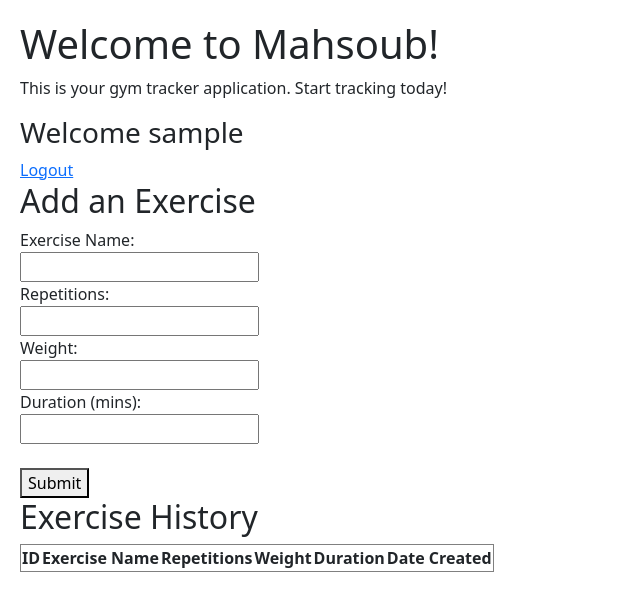
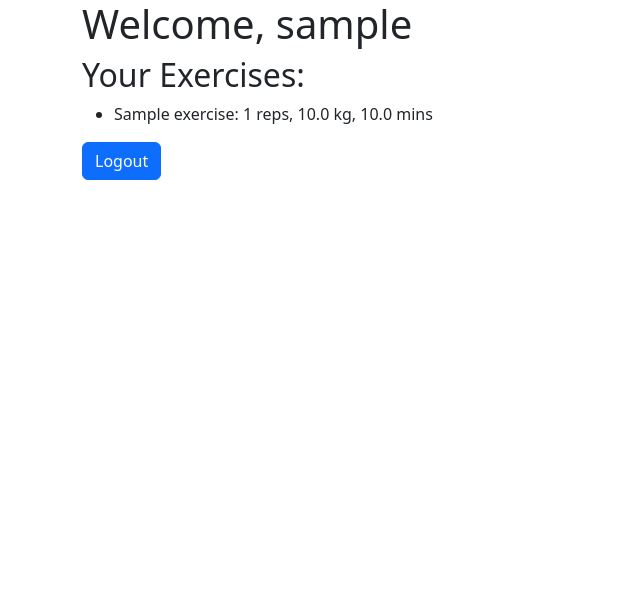
Before and after one commit to mohammadelkhiat/mahsoub, a Flask app: page / in a window 1280 px wide. Shown: the top 611 px of the page, without its empty margins (0-640 px from the left). Run offline with Flask 3, Linux system fonts and the light colour scheme; a user stored in the database is signed in; tables that the repository leaves empty hold one stand-in row (values such as "Sample post"); lists and menus that the app fills with data are empty.

Commit message:
reformating all codes to be structuerd in a good way

```diff
--- a/app.py
+++ b/app.py
@@ -1,128 +1,92 @@
-from flask import Flask, render_template
+from flask import Flask, render_template, redirect, url_for, request, flash, jsonify
 from flask_sqlalchemy import SQLAlchemy
+from flask_login import LoginManager, UserMixin, login_user, logout_user, login_required, current_user
+import datetime
 
 app = Flask(__name__)
-
-# Database Configuration
+app.config['SECRET_KEY'] = 'your_secret_key_here'
 app.config['SQLALCHEMY_DATABASE_URI'] = 'sqlite:///mahsoub.db'
 app.config['SQLALCHEMY_TRACK_MODIFICATIONS'] = False
 
-# Initialize the database
-db = SQLAlchemy(app)
-
-@app.route('/')
-def home():
-    return render_template('index.html')
-
-if __name__ == '__main__':
-    app.run(debug=True)
-
-from flask import request, jsonify
-
-@app.route('/add-exercise', methods=['POST'])
-def add_exercise():
-    data = request.json
-    exercise = Exercise(
-        name=data['name'],
-        repetitions=data['repetitions'],
-        weight=data.get('weight'),
-        duration=data.get('duration')
-    )
-    db.session.add(exercise)
-    db.session.commit()
-    return jsonify({'message': 'Exercise added!'}), 201
-
-@app.route('/exercises', methods=['GET'])
-def get_exercises():
-    # Query all exercise records from the database
-    exercises = Exercise.query.all()
-    # Transform the data into a list of dictionaries for easy JSON conversion
-    exercises_data = [
-        {
-            'id': exercise.id,
-            'name': exercise.name,
-            'repetitions': exercise.repetitions,
-            'weight': exercise.weight,
-            'duration': exercise.duration,
-            'created_at': exercise.created_at
-        }
-        for exercise in exercises
-    ]
-    return jsonify(exercises_data)
-
-@app.route('/edit-exercise/<int:id>', methods=['PUT'])
-def edit_exercise(id):
-    exercise = Exercise.query.get(id)
-    if not exercise:
-        return jsonify({'error': 'Exercise not found'}), 404
-
-    data = request.json
-    exercise.name = data.get('name', exercise.name)
-    exercise.repetitions = data.get('repetitions', exercise.repetitions)
-    exercise.weight = data.get('weight', exercise.weight)
-    exercise.duration = data.get('duration', exercise.duration)
-
-    db.session.commit()
-    return jsonify({'message': 'Exercise updated!'})
-
-from flask import Flask, render_template, redirect, url_for, request, flash, session
-from flask_sqlalchemy import SQLAlchemy
-from flask_login import LoginManager, UserMixin, login_user, logout_user, login_required, current_user
-
-app = Flask(__name__)
-app.secret_key = 'supersecretkey'
-app.config['SQLALCHEMY_DATABASE_URI'] = 'sqlite:///users.db'
 db = SQLAlchemy(app)
 login_manager = LoginManager(app)
-login_manager.login_view = "login"  # Redirects to login page if not logged in
+login_manager.login_view = 'login'
 
 class User(UserMixin, db.Model):
     id = db.Column(db.Integer, primary_key=True)
-    username = db.Column(db.String(150), unique=True, nullable=False)
-    password = db.Column(db.String(150), nullable=False)
+    username = db.Column(db.String(100), unique=True, nullable=False)
+    password = db.Column(db.String(100), nullable=False)
+
+class Exercise(db.Model):
+    id = db.Column(db.Integer, primary_key=True)
+    user_id = db.Column(db.Integer, db.ForeignKey('user.id'), nullable=False)
+    name = db.Column(db.String(100), nullable=False)
+    repetitions = db.Column(db.Integer, nullable=False)
+    weight = db.Column(db.Float, nullable=True)
+    duration = db.Column(db.Float, nullable=True)
+    created_at = db.Column(db.DateTime, default=datetime.datetime.utcnow)
 
 @login_manager.user_loader
 def load_user(user_id):
     return User.query.get(int(user_id))
 
+@app.route('/')
+@login_required
+def index():
+    exercises = Exercise.query.filter_by(user_id=current_user.id).all()
+    return render_template('index.html', exercises=exercises)
+
+@app.route('/add-exercise', methods=['POST'])
+@login_required
+def add_exercise():
+    if request.method == 'POST':
+        new_exercise = Exercise(
+            name=request.form['name'],
+            repetitions=request.form['repetitions'],
+            weight=request.form['weight'],
+            duration=request.form['duration'],
+            user_id=current_user.id
+        )
+        db.session.add(new_exercise)
+        db.session.commit()
+        flash('New exercise added!')
+    return redirect(url_for('index'))
+
 @app.route('/login', methods=['GET', 'POST'])
 def login():
+    if current_user.is_authenticated:
+        return redirect(url_for('index'))
     if request.method == 'POST':
         username = request.form['username']
         password = request.form['password']
         user = User.query.filter_by(username=username).first()
-        if user and user.password == password:  # Hash passwords in a real app!
+        if user and user.password == password:
             login_user(user)
             return redirect(url_for('index'))
-        flash("Invalid credentials!")
+        flash('Invalid username or password')
     return render_template('login.html')
 
 @app.route('/register', methods=['GET', 'POST'])
 def register():
+    if current_user.is_authenticated:
+        return redirect(url_for('index'))
     if request.method == 'POST':
         username = request.form['username']
         password = request.form['password']
-        existing_user = User.query.filter_by(username=username).first()
-        if existing_user is None:
+        if User.query.filter_by(username=username).first():
+            flash('Username already exists.')
+        else:
             new_user = User(username=username, password=password)
             db.session.add(new_user)
             db.session.commit()
-            flash("Registration successful!")
             return redirect(url_for('login'))
-        flash("Username already exists!")
     return render_template('register.html')
 
 @app.route('/logout')
-@login_required
 def logout():
     logout_user()
     return redirect(url_for('login'))
 
-@app.route('/')
-@login_required
-def index():
-    return render_template('index.html', user=current_user)
-
 if __name__ == '__main__':
-    db.create_all()  # Creates tables (users.db)
+    db.create_all()
     app.run(debug=True)
--- a/templates/index.html
+++ b/templates/index.html
@@ -1,46 +1,19 @@
 <!DOCTYPE html>
 <html>
 <head>
-    <title>Mahsoub</title>
-    <link rel="stylesheet" href="{{ url_for('static', filename='css/main.css') }}">
-    <link href="https://cdn.jsdelivr.net/npm/bootstrap@5.3.0-alpha1/dist/css/bootstrap.min.css" rel="stylesheet">
+    <title>Mahsoub Dashboard</title>
+    <link rel="stylesheet" href="https://cdn.jsdelivr.net/npm/bootstrap@5.3.0-alpha1/dist/css/bootstrap.min.css">
 </head>
 <body>
-    <h1>Welcome to Mahsoub!</h1>
-    <p>This is your gym tracker application. Start tracking today!</p>
-    <h3>Welcome {{ user.username }}</h3>
-<a href="/logout">Logout</a>
-<h2>Add an Exercise</h2>
-<form id="exerciseForm">
-    <label for="name">Exercise Name:</label><br>
-    <input type="text" id="name" name="name" required><br>
-
-    <label for="reps">Repetitions:</label><br>
-    <input type="number" id="reps" name="reps" required><br>
-
-    <label for="weight">Weight:</label><br>
-    <input type="number" id="weight" name="weight"><br>
-
-    <label for="duration">Duration (mins):</label><br>
-    <input type="number" id="duration" name="duration"><br><br>
-
-    <button type="submit">Submit</button>
-</form>
-<h2>Exercise History</h2>
-<table border="1" id="exerciseTable">
-    <thead>
-        <tr>
-            <th>ID</th>
-            <th>Exercise Name</th>
-            <th>Repetitions</th>
-            <th>Weight</th>
-            <th>Duration</th>
-            <th>Date Created</th>
-        </tr>
-    </thead>
-    <tbody>
-    </tbody>
-</table>
+    <div class="container">
+        <h1>Welcome, {{ current_user.username }}</h1>
+        <h2>Your Exercises:</h2>
+        <ul>
+            {% for exercise in exercises %}
+            <li>{{ exercise.name }}: {{ exercise.repetitions }} reps, {{ exercise.weight }} kg, {{ exercise.duration }} mins</li>
+            {% endfor %}
+        </ul>
+        <a href="{{ url_for('logout') }}" class="btn btn-primary">Logout</a>
+    </div>
 </body>
-<script src="static/js/scripts.js"></script>
 </html>
```
